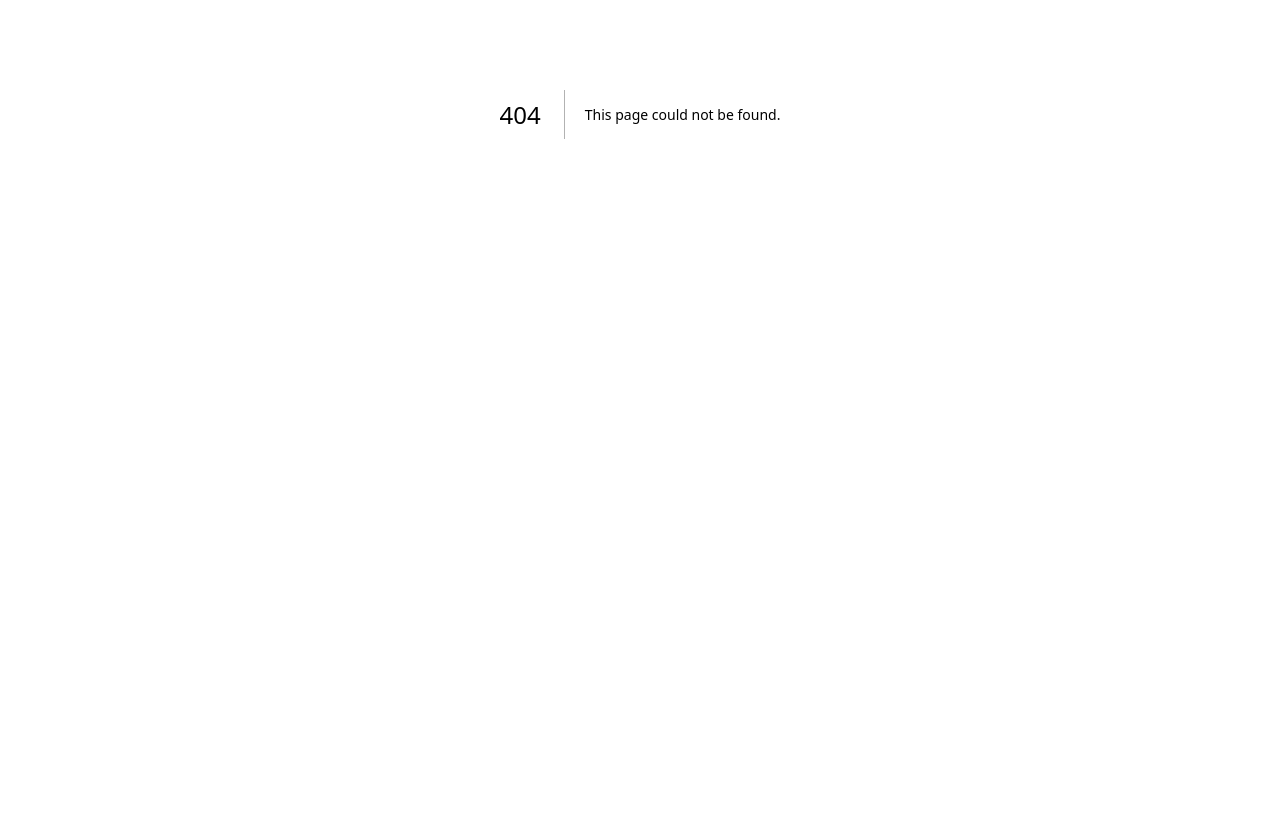
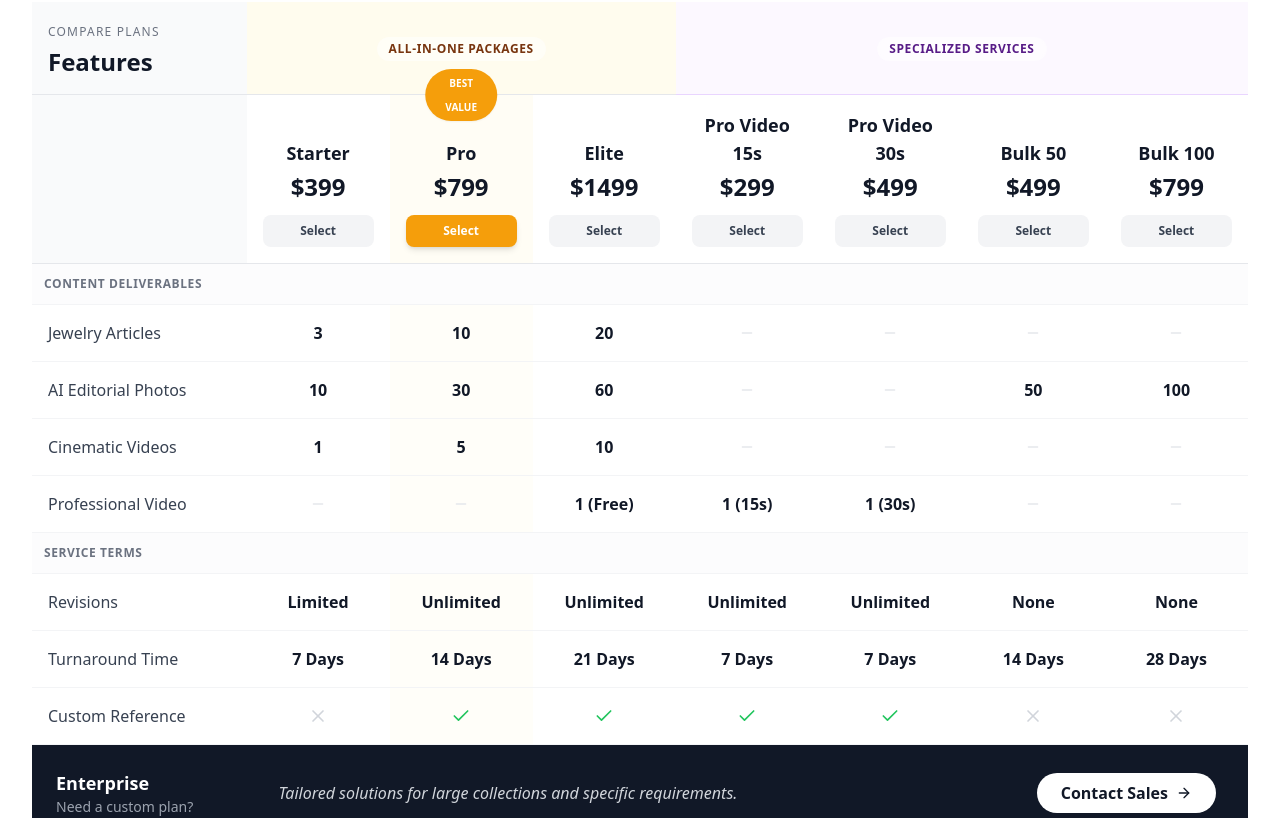
Before and after one commit to soumyattention/jewelryai-nextjs, a Next.js app: page /chart in a window 1280 px wide. Before the commit this address had no page. Shown: the part 286-1104 px from the top of the page. Before the commit the page ends 800 px from the top, so only its background shows below. Built offline with nearby package versions, Linux system fonts and the light colour scheme.

Commit message:
Add /chart page with comprehensive pricing matrix

```diff
--- /dev/null
+++ b/src/app/chart/page.tsx
@@ -0,0 +1,46 @@
+'use client';
+
+import React from 'react';
+import Header from '@/components/Header';
+import Footer from '@/components/Footer';
+import PricingChart from '@/components/PricingChart';
+import { SchemaProduct } from '@/components/schema';
+
+const ChartPage = () => {
+  return (
+    <div className="min-h-screen bg-white flex flex-col">
+      {/* Schema Markup for SEO */}
+      <SchemaProduct
+        name="AI Jewelry Photography Pricing Chart"
+        description="Comprehensive comparison of all Jewelry AI packages including All-in-One, Professional Video, and Bulk Image services."
+        price="799"
+        priceCurrency="USD"
+        aggregateRating={{
+          ratingValue: "5.0",
+          reviewCount: "127"
+        }}
+      />
+
+      <Header />
+
+      <main className="flex-grow pt-24 pb-12 sm:pt-32 sm:pb-20">
+        <div className="max-w-[1400px] mx-auto px-4 sm:px-6 lg:px-8">
+          <div className="text-center mb-12">
+            <h1 className="text-3xl sm:text-4xl font-bold text-gray-900 mb-4">
+              Compare All Packages
+            </h1>
+            <p className="text-lg text-gray-600 max-w-2xl mx-auto">
+              Find the perfect solution for your jewelry brand. Compare features, deliverables, and pricing across all our services.
+            </p>
+          </div>
+
+          <PricingChart />
+        </div>
+      </main>
+
+      <Footer />
+    </div>
+  );
+};
+
+export default ChartPage;
--- /dev/null
+++ b/src/components/PricingChart.tsx
@@ -0,0 +1,157 @@
+'use client';
+
+import React from 'react';
+import { Check, X, Minus, ArrowRight, Info } from 'lucide-react';
+
+const PricingChart = () => {
+  const categories = [
+    {
+      name: "All-in-One Packages",
+      color: "bg-amber-100 text-amber-900 border-amber-200",
+      packages: [
+        { id: 'starter', name: 'Starter', price: '$399', link: 'https://checkout.dodopayments.com/buy/pdt_JfEBSDf2uaTQ4fJJpGcjO?quantity=1&showDiscounts=false' },
+        { id: 'pro', name: 'Pro', price: '$799', popular: true, link: 'https://checkout.dodopayments.com/buy/pdt_8SIvnAnAPWosbYqJGYAyL?quantity=1&showDiscounts=false' },
+        { id: 'elite', name: 'Elite', price: '$1499', link: 'https://checkout.dodopayments.com/buy/pdt_3BVscqwamSZs6UQKJLYvL?quantity=1&showDiscounts=false' },
+      ]
+    },
+    {
+      name: "Specialized Services",
+      color: "bg-purple-100 text-purple-900 border-purple-200",
+      packages: [
+        { id: 'vid15', name: 'Pro Video 15s', price: '$299', link: 'https://checkout.dodopayments.com/buy/pdt_A4NNLphnPCJ5AaLgbsvGp?quantity=1&showDiscounts=false' },
+        { id: 'vid30', name: 'Pro Video 30s', price: '$499', link: 'https://checkout.dodopayments.com/buy/pdt_TgPmuMbAAeQEAQwEzSzOS?quantity=1&showDiscounts=false' },
+        { id: 'bulk50', name: 'Bulk 50', price: '$499', link: 'https://checkout.dodopayments.com/buy/pdt_Vd13zdzgcxQUNNaCfD3AU?quantity=1&showDiscounts=false' },
+        { id: 'bulk100', name: 'Bulk 100', price: '$799', link: 'https://checkout.dodopayments.com/buy/pdt_pJwQPLpaqlsWkfUoI7pwN?quantity=1&showDiscounts=false' },
+      ]
+    }
+  ];
+
+  const features = [
+    {
+      category: "Content Deliverables",
+      rows: [
+        { name: "Jewelry Articles", values: { starter: "3", pro: "10", elite: "20", vid15: "-", vid30: "-", bulk50: "-", bulk100: "-" } },
+        { name: "AI Editorial Photos", values: { starter: "10", pro: "30", elite: "60", vid15: "-", vid30: "-", bulk50: "50", bulk100: "100" } },
+        { name: "Cinematic Videos", values: { starter: "1", pro: "5", elite: "10", vid15: "-", vid30: "-", bulk50: "-", bulk100: "-" } },
+        { name: "Professional Video", values: { starter: "-", pro: "-", elite: "1 (Free)", vid15: "1 (15s)", vid30: "1 (30s)", bulk50: "-", bulk100: "-" } },
+      ]
+    },
+    {
+      category: "Service Terms",
+      rows: [
+        { name: "Revisions", values: { starter: "Limited", pro: "Unlimited", elite: "Unlimited", vid15: "Unlimited", vid30: "Unlimited", bulk50: "None", bulk100: "None" } },
+        { name: "Turnaround Time", values: { starter: "7 Days", pro: "14 Days", elite: "21 Days", vid15: "7 Days", vid30: "7 Days", bulk50: "14 Days", bulk100: "28 Days" } },
+        { name: "Custom Reference", values: { starter: false, pro: true, elite: true, vid15: true, vid30: true, bulk50: false, bulk100: false } },
+      ]
+    }
+  ];
+
+  // Helper to get all packages flat
+  const allPackages = categories.flatMap(c => c.packages);
+
+  return (
+    <div className="bg-white text-gray-900 font-sans text-sm sm:text-base">
+      <div className="overflow-x-auto pb-8">
+        <table className="w-full border-collapse min-w-[1000px]">
+          {/* Header Group */}
+          <thead>
+            <tr>
+              <th className="p-4 text-left bg-gray-50 border-b border-gray-200 w-48 sticky left-0 z-20 shadow-[2px_0_5px_-2px_rgba(0,0,0,0.1)]">
+                <span className="text-gray-500 font-normal uppercase tracking-widest text-xs">Compare Plans</span>
+                <div className="text-2xl font-bold mt-1">Features</div>
+              </th>
+              {categories.map((cat, i) => (
+                <th key={i} colSpan={cat.packages.length} className={`p-2 text-center border-b border-gray-200 ${cat.color} bg-opacity-30`}>
+                  <div className={`inline-block px-3 py-1 rounded-full text-xs font-bold uppercase tracking-wider ${cat.color} bg-opacity-100 bg-white/50 backdrop-blur-sm`}>
+                    {cat.name}
+                  </div>
+                </th>
+              ))}
+            </tr>
+            <tr>
+              <th className="p-4 bg-gray-50 border-b border-gray-200 sticky left-0 z-20 shadow-[2px_0_5px_-2px_rgba(0,0,0,0.1)]"></th>
+              {allPackages.map((pkg) => (
+                <th key={pkg.id} className={`p-4 align-bottom border-b border-gray-200 w-32 relative ${pkg.popular ? 'bg-amber-50/50' : ''}`}>
+                  {pkg.popular && (
+                    <div className="absolute top-0 left-1/2 -translate-x-1/2 -translate-y-1/2 bg-amber-500 text-white text-[10px] font-bold px-2 py-0.5 rounded-full shadow-sm">
+                      BEST VALUE
+                    </div>
+                  )}
+                  <div className="font-bold text-lg">{pkg.name}</div>
+                  <div className="text-2xl font-black text-gray-900 mt-1">{pkg.price}</div>
+                  <a
+                    href={pkg.link}
+                    target="_blank"
+                    rel="noopener noreferrer"
+                    className={`mt-3 block w-full py-2 px-1 rounded-lg text-xs font-bold transition-colors ${
+                      pkg.popular ? 'bg-amber-500 text-white hover:bg-amber-600 shadow-md' : 'bg-gray-100 text-gray-700 hover:bg-gray-200'
+                    }`}
+                  >
+                    Select
+                  </a>
+                </th>
+              ))}
+            </tr>
+          </thead>
+
+          {/* Body */}
+          <tbody>
+            {features.map((section, sIdx) => (
+              <React.Fragment key={sIdx}>
+                <tr className="bg-gray-50/50">
+                  <td colSpan={allPackages.length + 1} className="p-3 text-xs font-bold uppercase text-gray-500 tracking-wider border-b border-gray-100 sticky left-0 z-10">
+                    {section.category}
+                  </td>
+                </tr>
+                {section.rows.map((row, rIdx) => (
+                  <tr key={rIdx} className="hover:bg-gray-50 transition-colors group">
+                    <td className="p-4 border-b border-gray-100 font-medium text-gray-700 sticky left-0 bg-white group-hover:bg-gray-50 z-20 shadow-[2px_0_5px_-2px_rgba(0,0,0,0.1)]">
+                      {row.name}
+                    </td>
+                    {allPackages.map((pkg) => {
+                      const val = row.values[pkg.id as keyof typeof row.values];
+                      let display;
+                      if (val === true) display = <Check className="w-5 h-5 text-green-500 mx-auto" />;
+                      else if (val === false) display = <X className="w-5 h-5 text-gray-300 mx-auto" />;
+                      else if (val === "-") display = <Minus className="w-4 h-4 text-gray-200 mx-auto" />;
+                      else display = <span className="font-semibold text-gray-900">{val}</span>;
+
+                      return (
+                        <td key={pkg.id} className={`p-4 border-b border-gray-100 text-center ${pkg.popular ? 'bg-amber-50/30' : ''}`}>
+                          {display}
+                        </td>
+                      );
+                    })}
+                  </tr>
+                ))}
+              </React.Fragment>
+            ))}
+
+            {/* Custom Solution Row */}
+            <tr className="bg-gray-900 text-white">
+              <td className="p-6 sticky left-0 bg-gray-900 z-20 shadow-[2px_0_5px_-2px_rgba(0,0,0,0.5)]">
+                <div className="font-bold text-lg">Enterprise</div>
+                <div className="text-gray-400 text-sm">Need a custom plan?</div>
+              </td>
+              <td colSpan={allPackages.length} className="p-4 text-left align-middle">
+                 <div className="flex items-center justify-between px-4">
+                   <span className="text-gray-300 italic hidden sm:inline">Tailored solutions for large collections and specific requirements.</span>
+                   <a
+                     href="https://wa.me/447727727748"
+                     target="_blank"
+                     rel="noopener noreferrer"
+                     className="inline-flex items-center gap-2 bg-white text-gray-900 px-6 py-2 rounded-full font-bold hover:bg-gray-100 transition-colors"
+                   >
+                     Contact Sales <ArrowRight className="w-4 h-4" />
+                   </a>
+                 </div>
+              </td>
+            </tr>
+          </tbody>
+        </table>
+      </div>
+    </div>
+  );
+};
+
+export default PricingChart;
```
